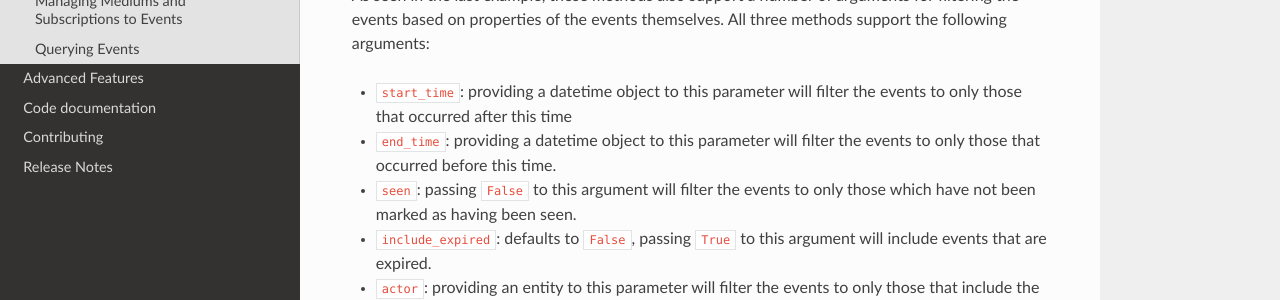
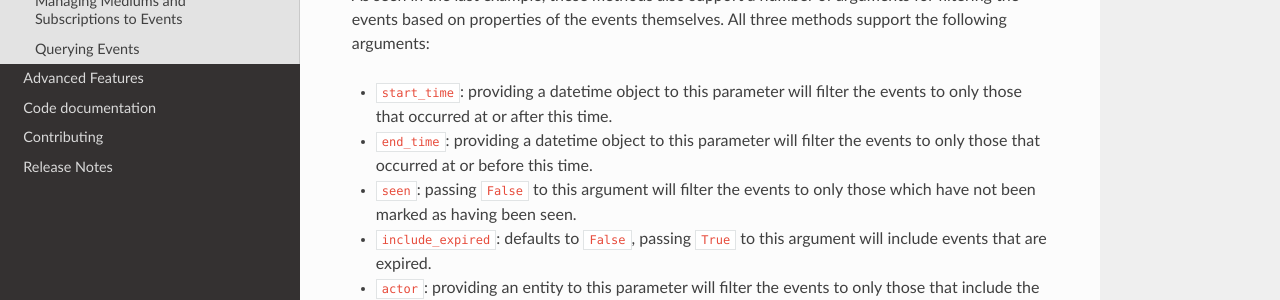
Before and after one commit to ambitioninc/django-entity-event, a Sphinx documentation site: the page built from docs/quickstart.rst, in a window 1280 px wide and 900 px high, scrolled down 5073 px. Shown: the part 235-535 px from the top of the window. Built offline with Sphinx 7.4.7 and the Read the Docs theme 2.0.0, drawn with Linux system fonts in a browser that asks for light colours; some of the changed text lies outside the part shown.

```diff
--- a/docs/quickstart.rst
+++ b/docs/quickstart.rst
@@ -316,9 +316,9 @@ arguments for filtering the events based on properties of the events
 themselves. All three methods support the following arguments:
 
 - ``start_time``: providing a datetime object to this parameter will
-  filter the events to only those that occurred after this time
+  filter the events to only those that occurred at or after this time.
 - ``end_time``: providing a datetime object to this parameter will
-  filter the events to only those that occurred before this time.
+  filter the events to only those that occurred at or before this time.
 - ``seen``: passing ``False`` to this argument will filter the events
   to only those which have not been marked as having been seen.
 - ``include_expired``: defaults to ``False``, passing ``True`` to this
```
Also changed, not shown: other parts of docs/quickstart.rst (+2 -2 lines).
